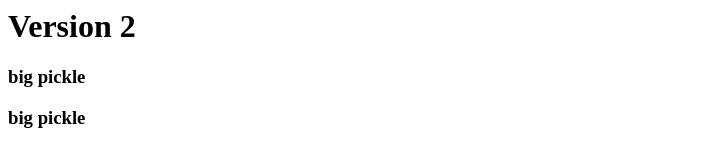
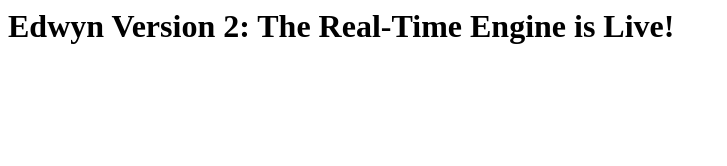
Before and after one commit to camnanaf/edwyn, a website: page index.html in a window 1280 px wide. Shown: the whole page, without its empty margins (0-727 px from the left). Drawn offline with Linux system fonts and the light colour scheme.

Commit message:
Updated homepage content to Version 2

```diff
--- a/index.html
+++ b/index.html
@@ -1,3 +1 @@
-<h1>Version 2</h1>
-<h3>big pickle</h3>
-<h3>big pickle</h3>
+<h1>Edwyn Version 2: The Real-Time Engine is Live!</h1>
```
